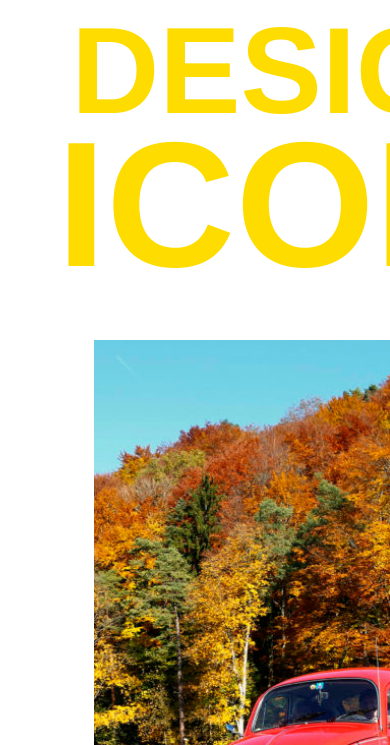
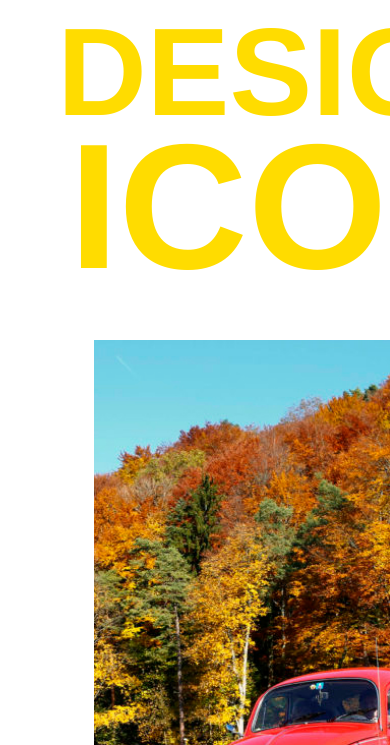
Before and after one commit to jacklamarre/ifspring2020, a plain HTML site: page microsite/www/design.html in a window 390 px wide. Shown: the part 99-844 px from the top of the page. Drawn offline with nearby package versions, Linux system fonts and the light colour scheme; a web font is replaced by a local one.

Commit message:
Add files via upload

```diff
--- a/microsite/www/design/styles.css
+++ b/microsite/www/design/styles.css
@@ -69,7 +69,7 @@ h1 {
 
 
 #design {
-	font-size: 140px;
+	font-size: 176px;
 	font-weight: 700;
 	color: #FFDC00;
 	margin-bottom: -70px;
@@ -87,7 +87,7 @@ h1 {
 ul {
 	list-style-type: none;
 	font-weight: 700;
-	margin-top: 475px;
+	margin-top: 433px;
 	margin-left: 10px;
 	margin-right: 20px;
 	padding-left: 0;
@@ -145,7 +145,7 @@ ul {
 ul {
 	list-style-type: none;
 	font-weight: 700;
-	margin-top: 405px;
+	margin-top: 372px;
 	margin-left: 10px;
 	margin-right: 20px;
 	padding-left: 0;
@@ -178,7 +178,7 @@ ul {
 ul {
 	list-style-type: none;
 	font-weight: 700;
-	margin-top: 350px;
+	margin-top: 300px;
 	margin-left: 10px;
 	margin-right: 20px;
 	padding-left: 0;
@@ -189,7 +189,7 @@ ul {
 
 
 #design {
-	font-size: 132px;
+	font-size: 165px;
 	margin-bottom: -70px;
 }
 
@@ -227,7 +227,7 @@ ul {
 ul {
 	list-style-type: none;
 	font-weight: 700;
-	margin-top: 255px;
+	margin-top: 230px;
 	margin-left: 10px;
 	margin-right: 20px;
 	padding-left: 0;
@@ -262,14 +262,14 @@ h1 {
 }
 
 ul {
-	margin-top: 230px;
+	margin-top: 186px;
 
 }
 
 
 
 #design {
-	font-size: 116px;
+	font-size: 145px;
 	margin-bottom: -70px;
 }
 
@@ -298,7 +298,7 @@ ul {
 
 ul {
 
-	margin-top: 150px;
+	margin-top: 120px;
 
 
 }
@@ -320,7 +320,7 @@ ul {
 
 ul {
 
-	margin-top: 150px;
+	margin-top: 80px;
 
 
 }
@@ -328,7 +328,7 @@ ul {
 
 
 #design {
-	font-size: 116px;
+	font-size: 145px;
 	margin-bottom: -70px;
 }
 
@@ -353,7 +353,7 @@ ul {
 
 ul {
 
-	margin-top: 200px;
+	margin-top: 165px;
 
 
 }
@@ -361,7 +361,7 @@ ul {
 
 
 #design {
-	font-size: 83px;
+	font-size: 104px;
 	margin-bottom: -45px;
 }
 
@@ -394,7 +394,7 @@ ul {
 }
 
 #design {
-	font-size: 66px;
+	font-size: 83px;
 	margin-bottom: -45px;
 }
 
@@ -483,14 +483,16 @@ ul {
 
 
 #design {
-	font-size: 122px;
+	font-size: 124px;
 	margin-bottom: -40px;
+	margin-right: 20px;
 }
 
 
 
 #icon {
 	font-size: 179px;
+	margin-left: 25px;
 }
 
 
```
